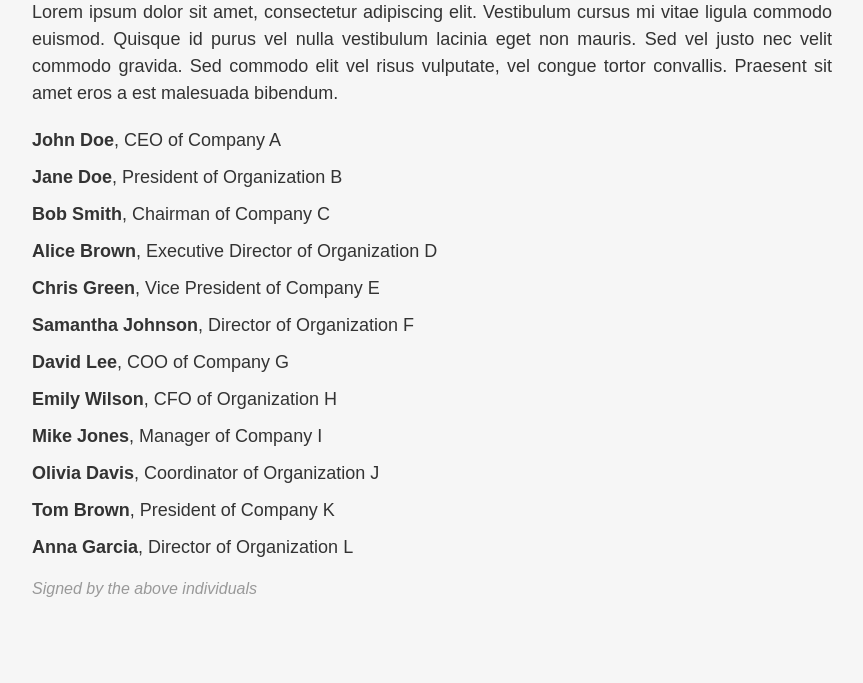
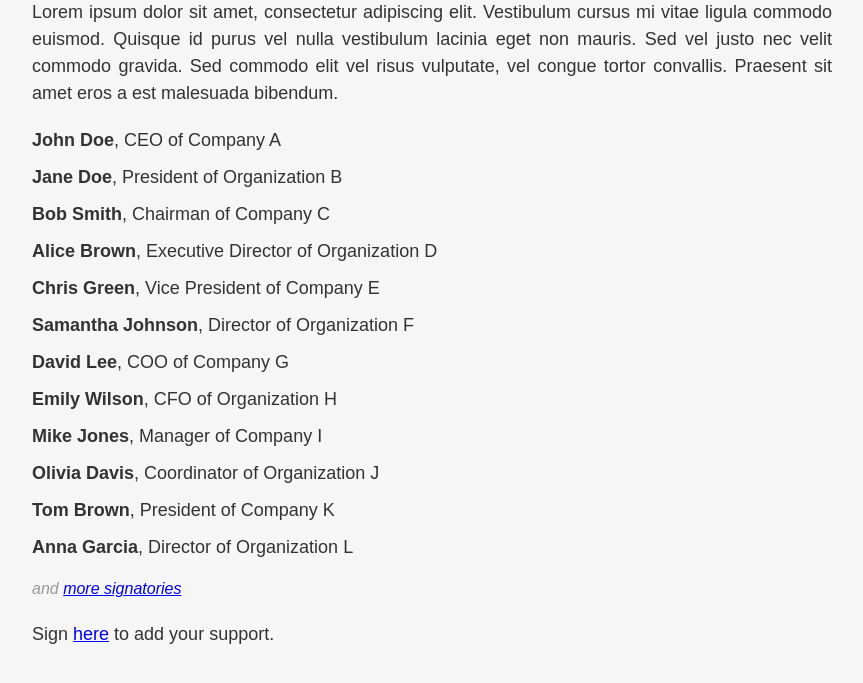
Before and after one commit to openletter2023/openletter2023, a plain HTML site: page index.html in a window 1280 px wide. Shown: the part 99-782 px from the top of the page, without its empty margins (208-1071 px from the left). Drawn offline with Linux system fonts and the light colour scheme.

Commit message:
Update index.html

```diff
--- a/index.html
+++ b/index.html
@@ -66,7 +66,8 @@
 			<li><strong>Tom Brown</strong>, President of Company K</li>
 			<li><strong>Anna Garcia</strong>, Director of Organization L</li>
 		</ul>
-		<p class="signature">Signed by the above individuals</p>
+		<p class="signature">and <a href="https://forms.gle/j2hXmnBoPEKxs5qn7">more signatories</a></p>
+		<p>Sign <a href="https://forms.gle/j2hXmnBoPEKxs5qn7">here</a> to add your support.</p>
 	</div>
 </body>
 </html>
```
